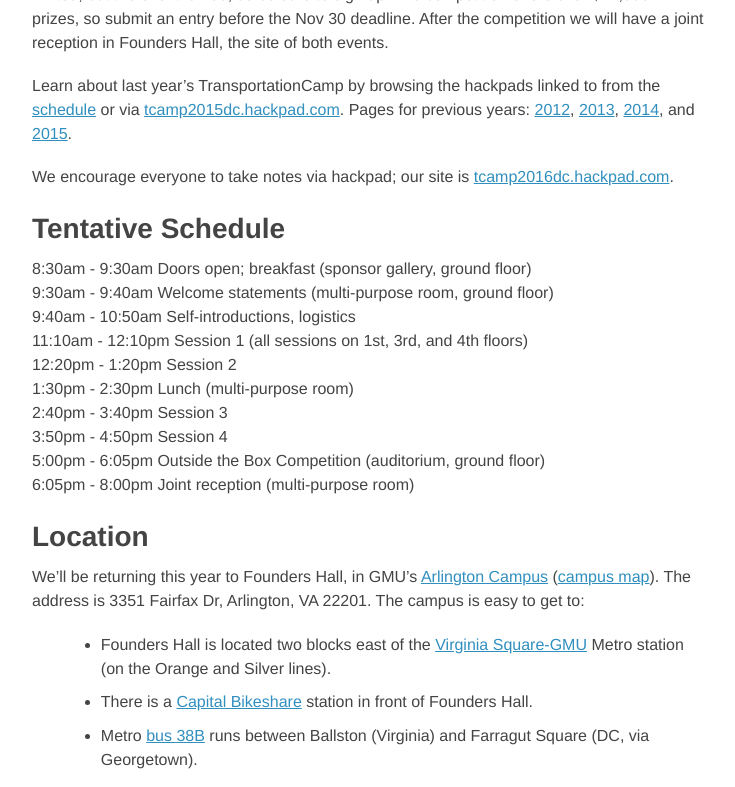
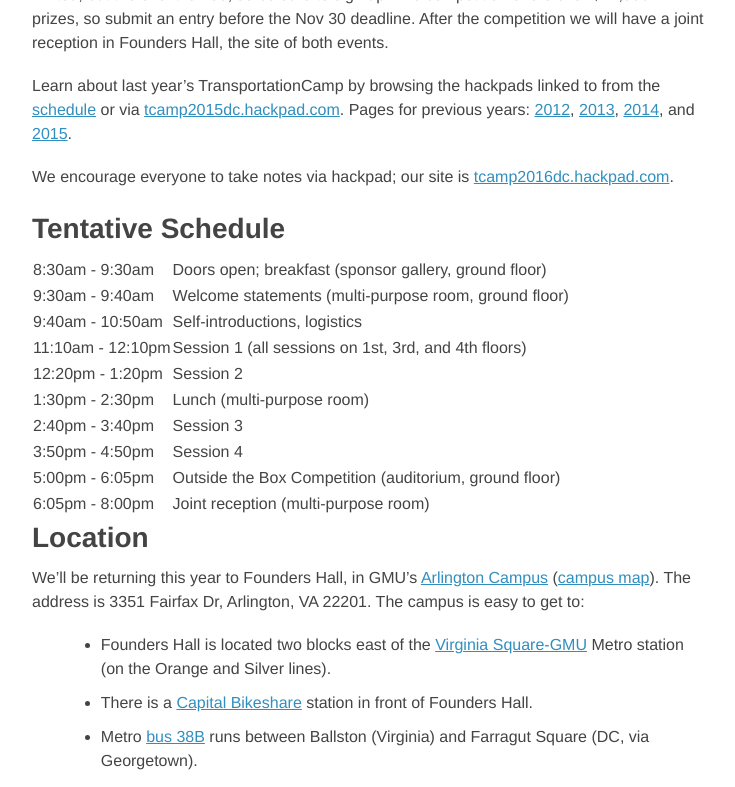
Before and after one commit to transpocamp/transportationcamp.org, a Jekyll site: the page built from events/dc-2016/index.markdown, in a window 1280 px wide and 900 px high, scrolled down 804 px, cut to the strip 0-787 px from the top of the window. Shown: the whole strip, without its empty margins (272-1007 px from the left). Built offline with Jekyll 4.4.1, drawn with Linux system fonts in a browser that asks for light colours; nearby versions of some CDN libraries; Markdown is read by kramdown in place of the engine named in the settings.

Commit message:
add table

```diff
--- a/events/dc-2016/index.markdown
+++ b/events/dc-2016/index.markdown
@@ -38,16 +38,17 @@
 
 ### Tentative Schedule
 
-8:30am - 9:30am 	Doors open; breakfast (sponsor gallery, ground floor)<br>
-9:30am - 9:40am 	Welcome statements (multi-purpose room, ground floor)<br>
-9:40am - 10:50am 	Self-introductions, logistics<br>
-11:10am - 12:10pm 	Session 1 (all sessions on 1st, 3rd, and 4th floors)<br>
-12:20pm - 1:20pm 	Session 2<br>
-1:30pm - 2:30pm 	Lunch (multi-purpose room)<br>
-2:40pm - 3:40pm 	Session 3<br>
-3:50pm - 4:50pm 	Session 4<br>
-5:00pm - 6:05pm 	Outside the Box Competition (auditorium, ground floor)<br>
-6:05pm - 8:00pm 	Joint reception (multi-purpose room)<br>
+------------- | -------------
+8:30am - 9:30am |	Doors open; breakfast (sponsor gallery, ground floor)<br>
+9:30am - 9:40am |	Welcome statements (multi-purpose room, ground floor)<br>
+9:40am - 10:50am | Self-introductions, logistics<br>
+11:10am - 12:10pm | Session 1 (all sessions on 1st, 3rd, and 4th floors)<br>
+12:20pm - 1:20pm | Session 2<br>
+1:30pm - 2:30pm |	Lunch (multi-purpose room)<br>
+2:40pm - 3:40pm |	Session 3<br>
+3:50pm - 4:50pm |	Session 4<br>
+5:00pm - 6:05pm |	Outside the Box Competition (auditorium, ground floor)<br>
+6:05pm - 8:00pm |	Joint reception (multi-purpose room)<br>
 
 ### Location
 
```
